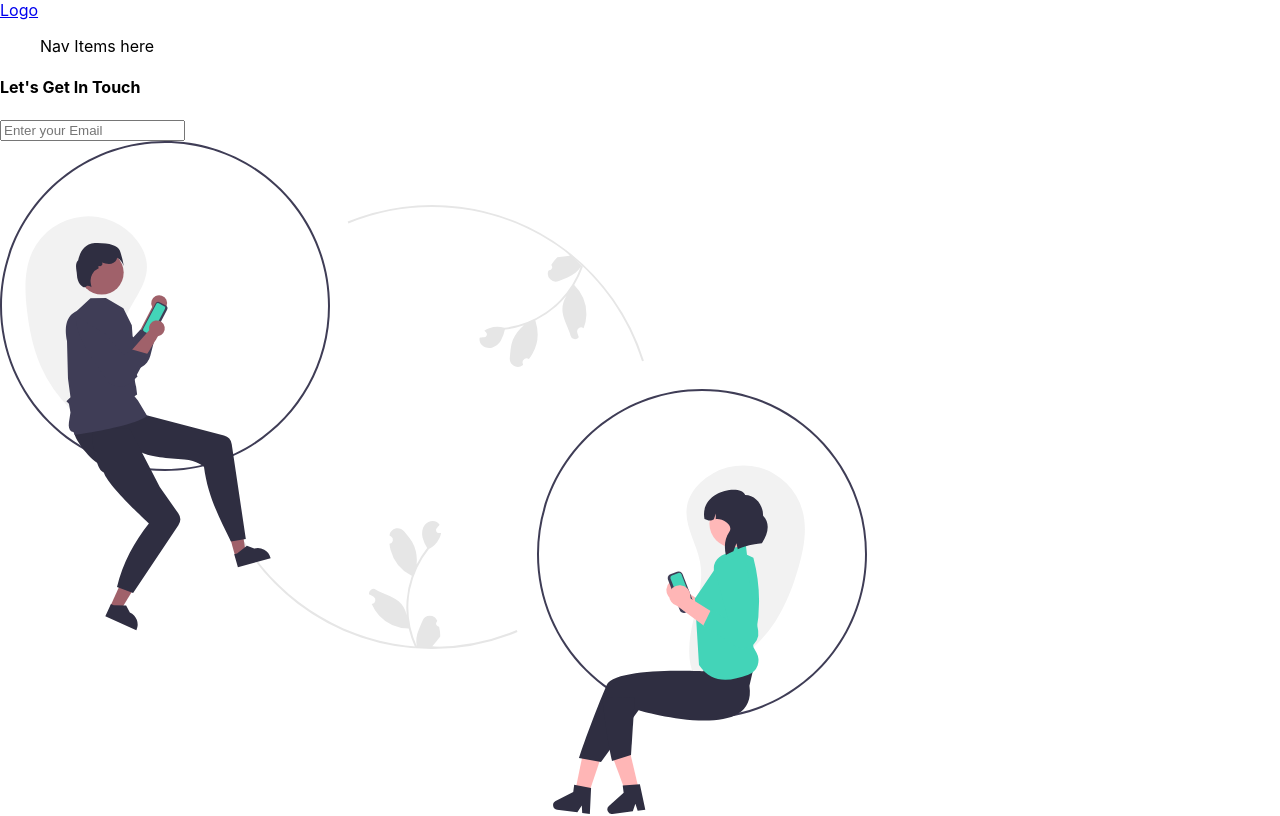
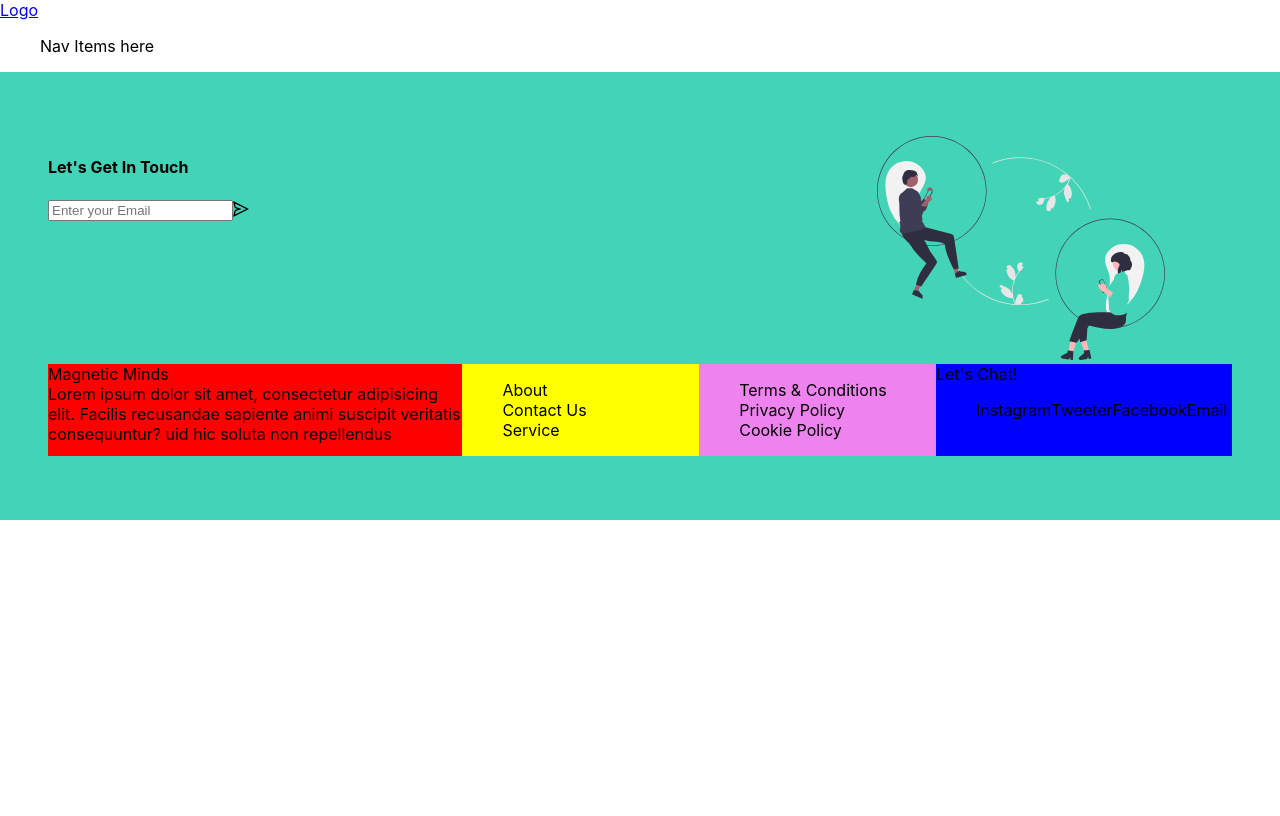
Before and after one commit to emperor9199/magnetic-minds, a React (Create React App) app: page / in a window 1280 px wide. Shown: the top 816 px of the page. Built offline with nearby package versions, Linux system fonts and the light colour scheme.

Commit message:
working on footer style

```diff
--- a/package.json
+++ b/package.json
@@ -3,6 +3,7 @@
   "version": "0.1.0",
   "private": true,
   "dependencies": {
+    "@ant-design/icons": "^4.7.0",
     "@testing-library/jest-dom": "^5.16.5",
     "@testing-library/react": "^13.3.0",
     "@testing-library/user-event": "^13.5.0",
--- a/src/App.css
+++ b/src/App.css
@@ -36,3 +36,20 @@
     transform: rotate(360deg);
   }
 }
+
+/* Common Flex Style */
+
+.flex-class{
+  display: flex;
+}
+
+.flex-class-column-direction{
+  display: flex;
+  flex-direction: column;
+}
+
+.common-flex-for-center{
+  display: flex;
+  justify-content: center;
+  align-items: center;
+}
--- a/src/components/Footer/Footer.css
+++ b/src/components/Footer/Footer.css
@@ -0,0 +1,51 @@
+.footer-container{
+    background-color: #43D4B8;
+    padding: 4rem 3rem;
+}
+
+.connect-us-section{
+}
+
+.connect-us-email-section{
+    flex-basis: 70%;
+}
+
+.connect-us-image{
+    flex-basis: 30%;
+}
+
+.footer-connect-us-image{
+    max-width: 18rem;
+    height: auto;
+}
+
+/* section 2 */
+
+.social-handles-and-about{
+
+}
+
+.social-handles-about{
+    flex-basis: 35%;
+    background-color: red;
+}
+
+.social-handles-common-pages{
+    flex-basis: 20%;
+    background-color: yellow;
+}
+
+.social-handles-pages{
+    flex-basis: 20%;
+    background-color: violet;
+}
+
+.social-handles-icon{
+    flex-basis: 25%;
+    background-color: blue;
+    gap: 1rem;
+}
+
+.no-list-style{
+    list-style: none;
+}
--- a/src/components/Footer/Footer.jsx
+++ b/src/components/Footer/Footer.jsx
@@ -1,43 +1,48 @@
 import React from "react";
+import { SendOutlined } from "@ant-design/icons";
 import "./Footer.css";
+import "../../App.css";
 import FooterConnect from "../../assets/FooterImages/FooterConnect.svg";
 
 function Footer() {
   return (
-    <div className="footer-container">
+    <div className="footer-container flex-class-column-direction">
 
-        <div className="connect-us-section">
+        <div className="connect-us-section flex-class">
             <div className="connect-us-email-section">
                 <h4>Let's Get In Touch</h4>
-                <input type="text" placeholder="Enter your Email"/>
+                <div>
+                    <input type="text" placeholder="Enter your Email"/>
+                    <SendOutlined />
+                </div>
             </div>
-            <div className="connect-us-image">
-                <img src={FooterConnect} alt="Footer-Connect" />
+            <div className="connect-us-image ">
+                <img src={FooterConnect} alt="Footer-Connect" className="footer-connect-us-image"/>
             </div>
         </div>
 
-        <div className="social-handles-and-about">
+        <div className="social-handles-and-about flex-class">
             <div className="social-handles-about">
-                <div classname="social-handles-about-title"></div>
-                <div classname="social-handles-about-content"></div>
+                <div classname="social-handles-about-title">Magnetic Minds</div>
+                <div classname="social-handles-about-content">Lorem ipsum dolor sit amet, consectetur adipisicing elit. Facilis recusandae sapiente animi suscipit veritatis consequuntur? uid hic soluta non repellendus </div>
             </div>
             <div className="social-handles-common-pages">
-                <ul>
+                <ul className="no-list-style">
                     <li>About</li>
                     <li>Contact Us</li>
                     <li>Service</li>
                 </ul>
             </div>
             <div className="social-handles-pages">
-                <ul>
-                    <li>Terms &nbps; Conditions</li>
+                <ul className="no-list-style">
+                    <li>Terms & Conditions</li>
                     <li>Privacy Policy</li>
                     <li>Cookie Policy</li>
                 </ul>
             </div>
             <div className="social-handles-icon">
                 <div>Let's Chat!</div>
-                <ul>
+                <ul className="no-list-style flex-class">
                     <li>Instagram</li>
                     <li>Tweeter</li>
                     <li>Facebook</li>
```
Also changed, not shown: 1 other file (tests, documents, lock files or other folders).
